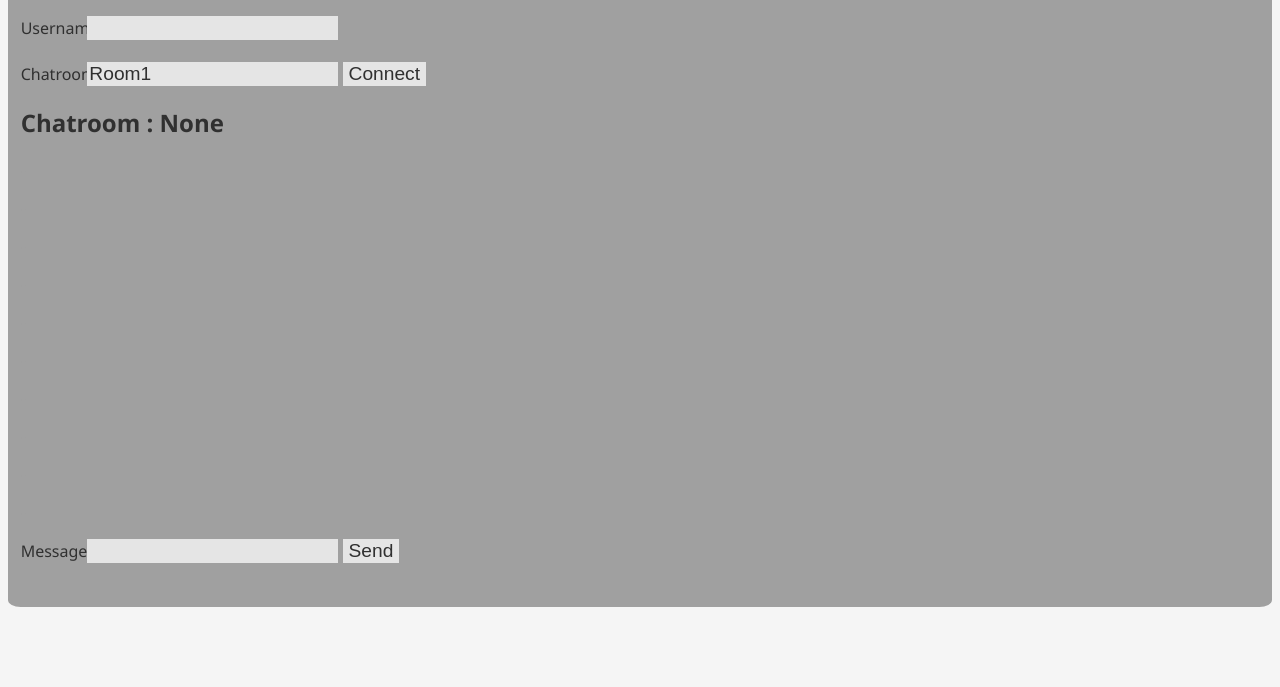
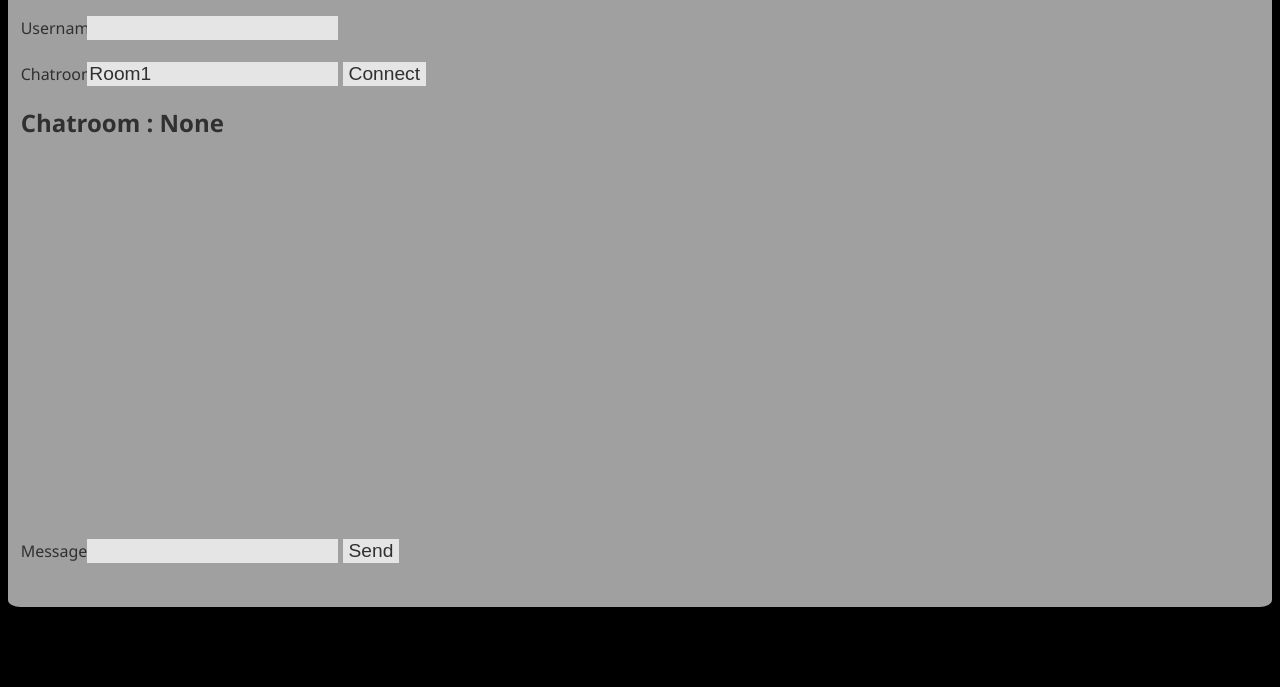
Before and after one commit to dhkiller350/chat.com, a plain HTML site: page index/index.html in a window 1280 px wide. Shown: the part 113-800 px from the top of the page. Drawn offline with nearby package versions, Linux system fonts and the light colour scheme; no server answers.

Commit message:
Update style.css

```diff
--- a/index/style.css
+++ b/index/style.css
@@ -1,5 +1,5 @@
 body{
-  background: #f5f5f5;
+  background: black;
   color: #303030;
   font-family: 'Segoe UI';
 }
```
